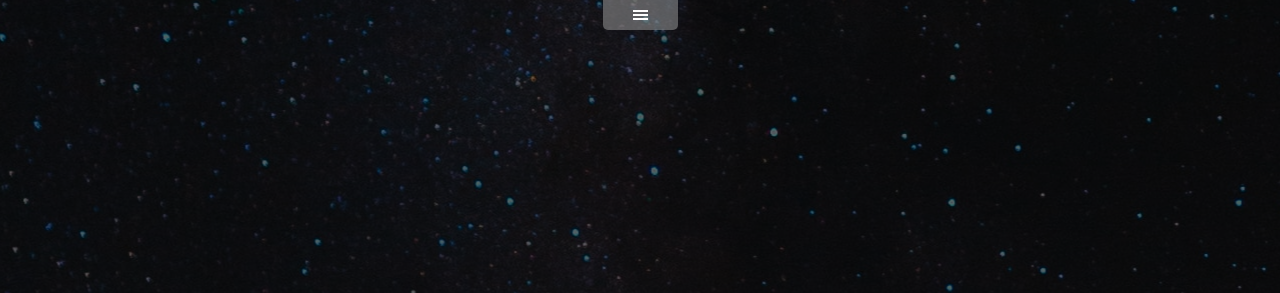
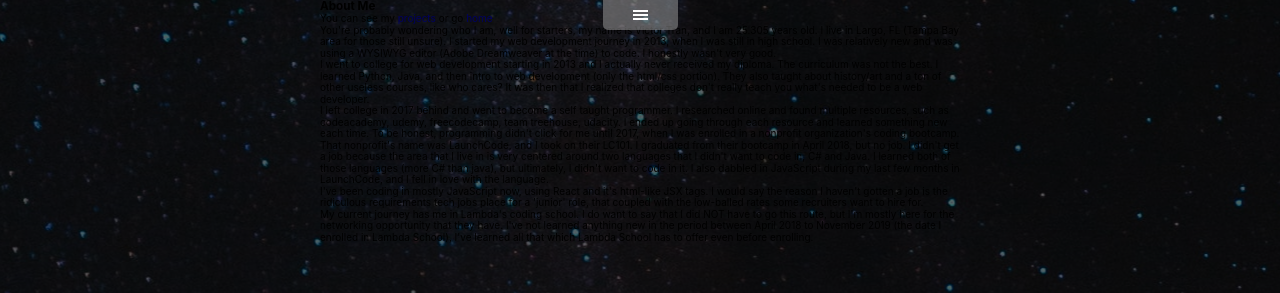
Before and after one commit to iVictoris/portfolio-react, a React (Create React App) app: page /about in a window 1280 px wide. Shown: the top 293 px of the page. Built offline with nearby package versions, Linux system fonts and the light colour scheme.

Commit message:
create about me and add to app

```diff
--- a/src/components/App.jsx
+++ b/src/components/App.jsx
@@ -1,5 +1,5 @@
 import React from 'react';
-import { DropdownButton, PulldownMenu, Home } from './';
+import { DropdownButton, PulldownMenu, Home, About } from './';
 import { Route, Switch } from 'react-router-dom';
 
 function App() {
@@ -11,6 +11,7 @@ function App() {
             <DropdownButton />
             <Switch>
                 <Route path="/" exact component={Home} />
+                <Route path="/about" component={About} />
             </Switch>
         </div>
     );
--- /dev/null
+++ b/src/components/pages/About.jsx
@@ -0,0 +1,85 @@
+import React from 'react';
+import { Page } from '../';
+import { Link } from 'react-router-dom';
+
+const About = () => {
+    return (
+        <Page className="about">
+            <section className="opening">
+                <header>
+                    <h3>About Me</h3>
+                </header>
+                <section>
+                    <p>
+                        You can see my <Link to="/projects">projects</Link> or
+                        go <Link to="/">home</Link>
+                    </p>
+                </section>
+            </section>
+
+            <section className="main">
+                <p>
+                    {`You're probably wondering who I am, well for starters, my name is Victor Tran, and I am
+                    ${(
+                        (new Date() - new Date(1994, 11, 13, 12, 5)) /
+                        (1000 * 60 * 60 * 24 * 365.25)
+                    )
+                        .toString()
+                        .substr(0, 6)}
+                    years old. I live in Largo, FL (Tampa Bay area for those still unsure). I started my web development journey in 2013, when I was still in high school. I was relatively new and was using a WYSIWYG editor (Adobe Dreamweaver at the time) to code. I honestly wasn't very good.`}
+                </p>
+
+                <p>
+                    I went to college for web development starting in 2013 and I
+                    actually never received my diploma. The curriculum was not
+                    the best. I learned Python, Java, and then intro to web
+                    development (only the html/css portion). They also taught
+                    about history/art and a ton of other useless courses, like
+                    who cares? It was then that I realized that colleges don't
+                    really teach you what's needed to be a web developer.
+                </p>
+
+                <p>
+                    I left college in 2017 behind and went to become a self
+                    taught programmer. I researched online and found multiple
+                    resources, such as codeacademy, udemy, freecodecamp, team
+                    treehouse, udacity. I ended up going through each resource
+                    and learned something new each time. To be honest,
+                    programming didn't click for me until 2017, when I was
+                    enrolled in a nonprofit organization's coding bootcamp.
+                </p>
+
+                <p>
+                    That nonprofit's name was LaunchCode, and I took on their
+                    LC101. I graduated from their bootcamp in April 2018, but no
+                    job. I didn't get a job because the area that I live in is
+                    very centered around two languages that I didn't want to
+                    code in, C# and Java. I learned both of those languages
+                    (more C# than java), but ultimately, I didn't want to code
+                    in it. I also dabbled in JavaScript during my last few
+                    months in LaunchCode, and I fell in love with the language.
+                </p>
+
+                <p>
+                    I've been coding in mostly JavaScript now, using React and
+                    it's html-like JSX tags. I would say the reason I haven't
+                    gotten a job is the ridiculous requirements tech jobs place
+                    for a 'junior' role, that coupled with the low-balled rates
+                    some recruiters want to hire for.
+                </p>
+
+                <p>
+                    My current journey has me in Lambda's coding school. I do
+                    want to say that I did NOT have to go this route, but I'm
+                    mostly here for the networking opportunity that they have.
+                    I've not learned anything new in the period between April
+                    2018 to November 2019 (the date I enrolled in Lambda
+                    School), I've learned all that which Lambda School has to
+                    offer even before enrolling.
+                </p>
+            </section>
+        </Page>
+    );
+};
+
+export default About;
--- a/src/components/pages/index.js
+++ b/src/components/pages/index.js
@@ -1,4 +1,5 @@
 import Home from './Home';
 import Page from './Page';
+import About from './About';
 
-export { Home, Page };
+export { Home, Page, About };
```
Also changed, not shown: src/components/index.js (+6 -5 lines).
